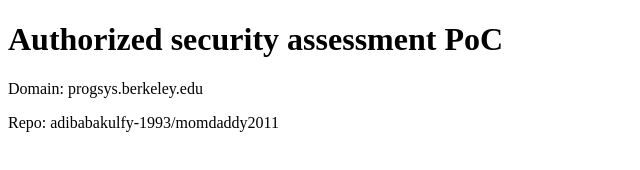
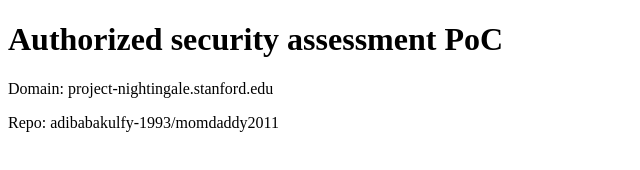
Before and after one commit to adibabakulfy-1993/momdaddy2011, a plain HTML site: page index.html in a window 1280 px wide. Shown: the whole page, without its empty margins (0-640 px from the left). Drawn offline with Linux system fonts and the light colour scheme.

Commit message:
init pages

```diff
--- a/index.html
+++ b/index.html
@@ -1 +1 @@
-<!doctype html><html><head><meta charset=utf-8><title>PoC progsys.berkeley.edu</title></head><body><h1>Authorized security assessment PoC</h1><p>Domain: progsys.berkeley.edu</p><p>Repo: adibabakulfy-1993/momdaddy2011</p></body></html>
+<!doctype html><html><head><meta charset=utf-8><title>PoC project-nightingale.stanford.edu</title></head><body><h1>Authorized security assessment PoC</h1><p>Domain: project-nightingale.stanford.edu</p><p>Repo: adibabakulfy-1993/momdaddy2011</p></body></html>
```
